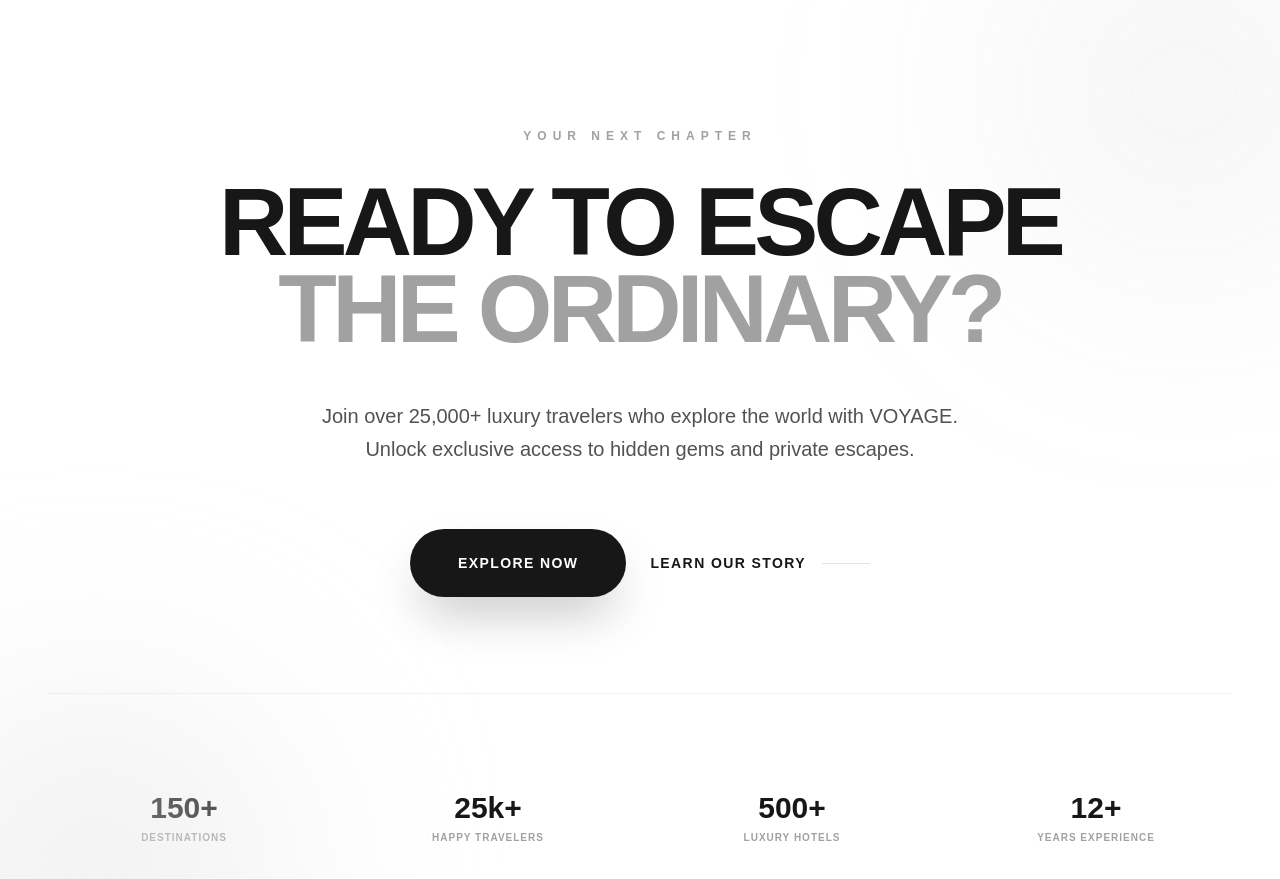
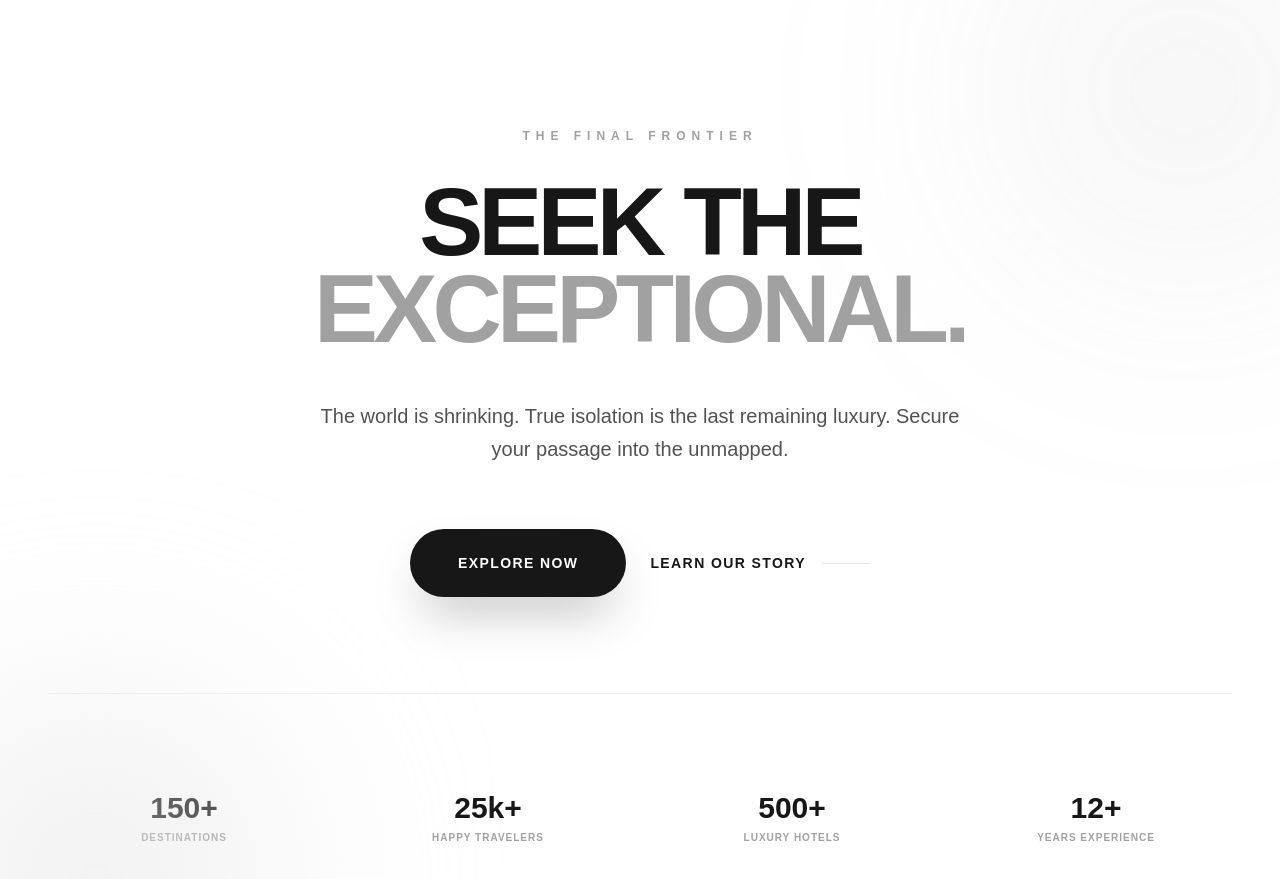
Before and after one commit to Vaibhavdixit1/dollop, a Next.js app: page /about in a window 1280 px wide. Shown: the part 8380-9259 px from the top of the page. Built offline with nearby package versions, Linux system fonts and the light colour scheme.

Commit message:
some change

```diff
--- a/app/layout.tsx
+++ b/app/layout.tsx
@@ -14,7 +14,7 @@
 
 export const metadata: Metadata = {
   title: "VOYAGE — Luxury Travel Experiences",
-  description: "Experience luxury travel like never before. From hidden tropical paradises to majestic mountain peaks, VOYAGE curates the world's most exclusive escapes.",
+  description: "We curate silence. We engineer scarcity. Experience the world through a lens of absolute rarity with VOYAGE.",
 };
 
 import ScrollToTop from "@/components/ScrollToTop";
--- a/components/CTA.tsx
+++ b/components/CTA.tsx
@@ -18,7 +18,7 @@
                     transition={{ duration: 0.5 }}
                     className="text-[10px] sm:text-xs font-black tracking-[0.5em] text-neutral-400 uppercase"
                 >
-                    Your Next Chapter
+                    The Final Frontier
                 </motion.span>
                 <motion.h2
                     initial={{ opacity: 0, y: 20 }}
@@ -27,8 +27,8 @@
                     transition={{ duration: 0.6, delay: 0.1 }}
                     className="mt-6 md:mt-8 text-4xl sm:text-6xl md:text-8xl font-black tracking-tighter text-neutral-900 uppercase leading-[1.1] md:leading-[0.9]"
                 >
-                    READY TO ESCAPE <br />
-                    <span className="text-neutral-400">THE ORDINARY?</span>
+                    SEEK THE <br />
+                    <span className="text-neutral-400">EXCEPTIONAL.</span>
                 </motion.h2>
                 <motion.p
                     initial={{ opacity: 0, y: 20 }}
@@ -37,7 +37,7 @@
                     transition={{ duration: 0.6, delay: 0.2 }}
                     className="mx-auto mt-8 md:mt-12 max-w-2xl text-lg md:text-xl font-medium leading-relaxed text-neutral-600"
                 >
-                    Join over 25,000+ luxury travelers who explore the world with VOYAGE. Unlock exclusive access to hidden gems and private escapes.
+                    The world is shrinking. True isolation is the last remaining luxury. Secure your passage into the unmapped.
                 </motion.p>
                 <motion.div
                     initial={{ opacity: 0, scale: 0.95 }}
```
